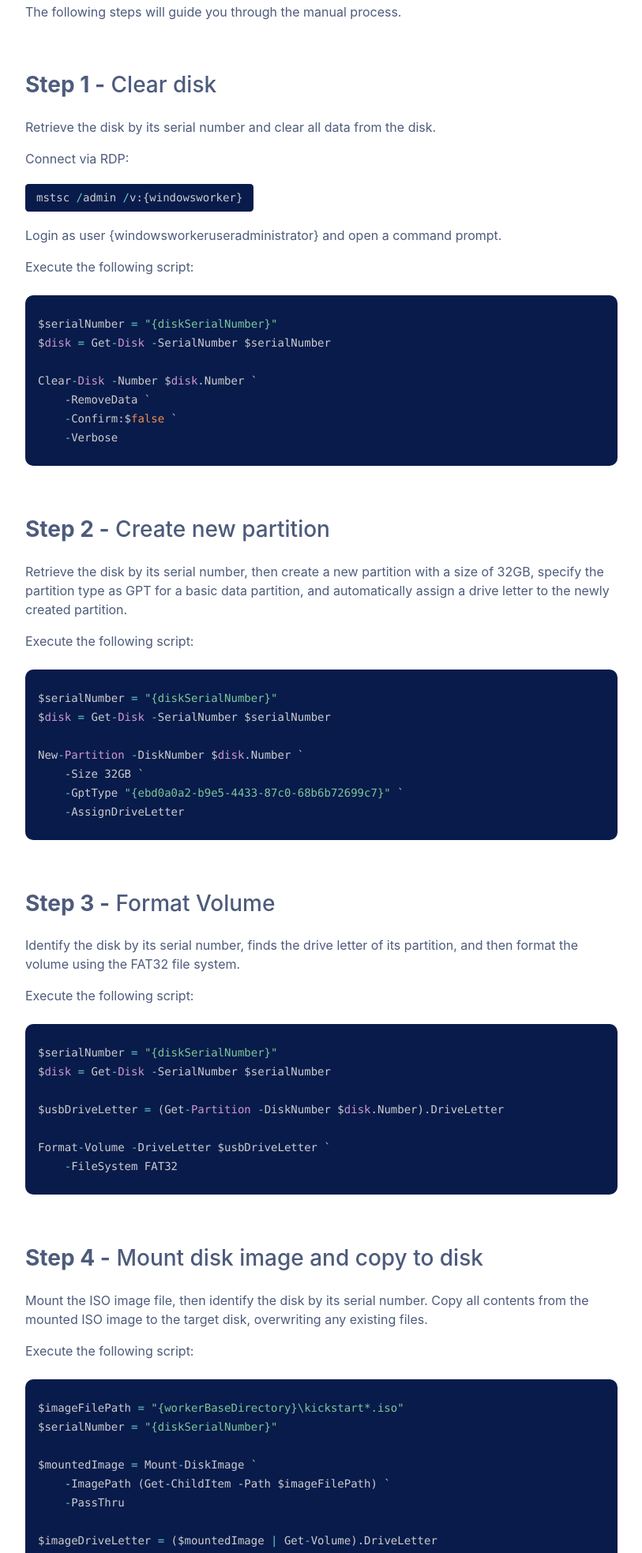
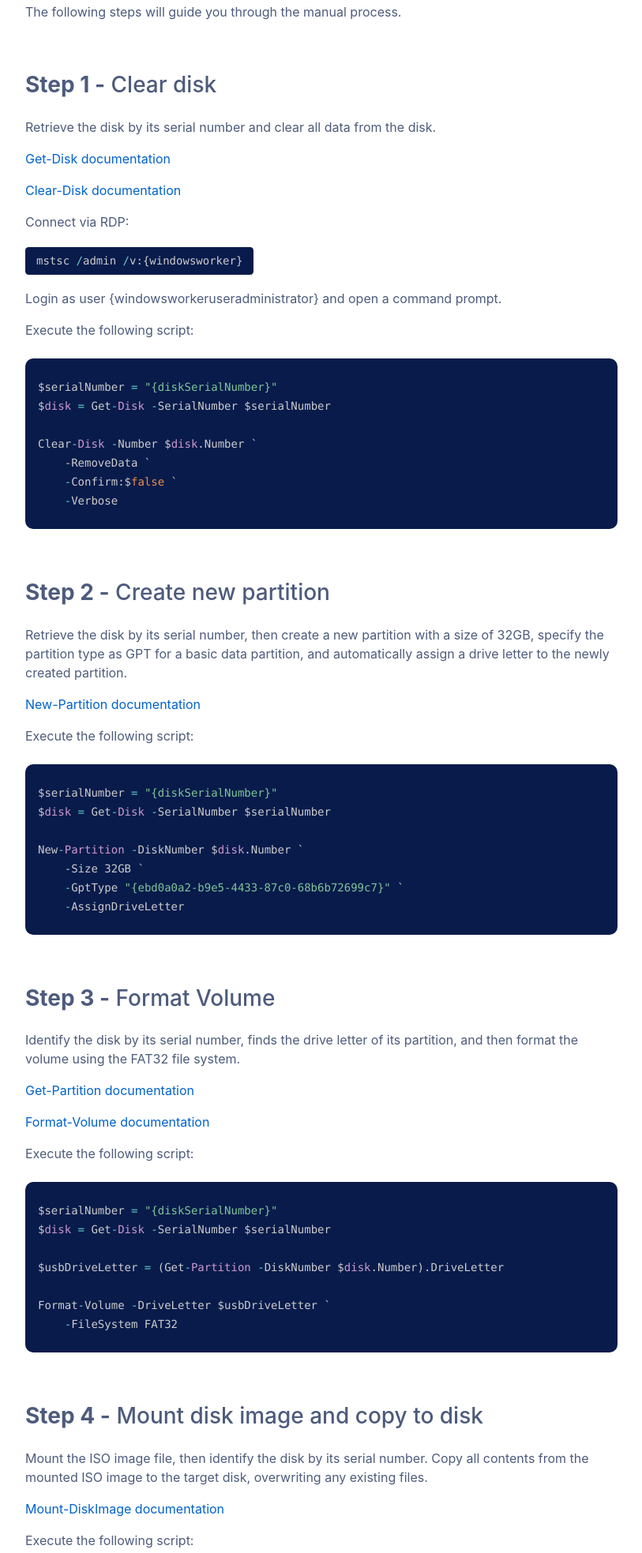
Before and after one commit to Attune-Automation/Windows-Storage-APIs, a plain HTML site: page docs/Create-a-bootable-disk.html in a window 1280 px wide. Shown: the part 1273-3240 px from the top of the page at 79% size, without its empty margins (233-1046 px from the left). Drawn offline with nearby package versions, Linux system fonts and the light colour scheme.

Commit message:
SYSO-157 added documentation references in descriptions

```diff
--- a/docs/Create-a-bootable-disk.html
+++ b/docs/Create-a-bootable-disk.html
@@ -371,6 +371,8 @@ tool for IT professionals and end-users alike.</p>
                         <div class="description col px-0">
                             <p>
                                 <p>Retrieve the disk by its serial number and clear all data from the disk.</p>
+<p><a href="https://learn.microsoft.com/en-us/powershell/module/storage/get-disk">Get-Disk documentation</a></p>
+<p><a href="https://learn.microsoft.com/en-us/powershell/module/storage/clear-disk">Clear-Disk documentation</a></p>
                             </p>
                         </div>
                     </div>
@@ -450,6 +452,7 @@ Clear-Disk -Number $disk.Number `
                                 <p>Retrieve the disk by its serial number, then create a new partition with a
 size of 32GB, specify the partition type as GPT for a basic data partition,
 and automatically assign a drive letter to the newly created partition.</p>
+<p><a href="https://learn.microsoft.com/en-us/powershell/module/storage/new-partition">New-Partition documentation</a></p>
                             </p>
                         </div>
                     </div>
@@ -511,6 +514,8 @@ New-Partition -DiskNumber $disk.Number `
                             <p>
                                 <p>Identify the disk by its serial number, finds the drive letter of its
 partition, and then format the volume using the FAT32 file system.</p>
+<p><a href="https://learn.microsoft.com/en-us/powershell/module/storage/get-partition">Get-Partition documentation</a></p>
+<p><a href="https://learn.microsoft.com/en-us/powershell/module/storage/format-volume">Format-Volume documentation</a></p>
                             </p>
                         </div>
                     </div>
@@ -573,6 +578,7 @@ Format-Volume -DriveLetter $usbDriveLetter `
                                 <p>Mount the ISO image file, then identify the disk by its serial number. Copy
 all contents from the mounted ISO image to the target disk, overwriting
 any existing files.</p>
+<p><a href="https://learn.microsoft.com/en-us/powershell/module/storage/mount-diskimage">Mount-DiskImage documentation</a></p>
                             </p>
                         </div>
                     </div>
@@ -641,6 +647,7 @@ Copy-Item -Path &quot;${imageDriveLetter}:\*&quot; `
                         <div class="description col px-0">
                             <p>
                                 <p>Unmount the ISO image file.</p>
+<p><a href="https://learn.microsoft.com/en-us/powershell/module/storage/dismount-diskimage">Dismount-Diskmage</a></p>
                             </p>
                         </div>
                     </div>
```
Also changed, not shown: 7 other files.
